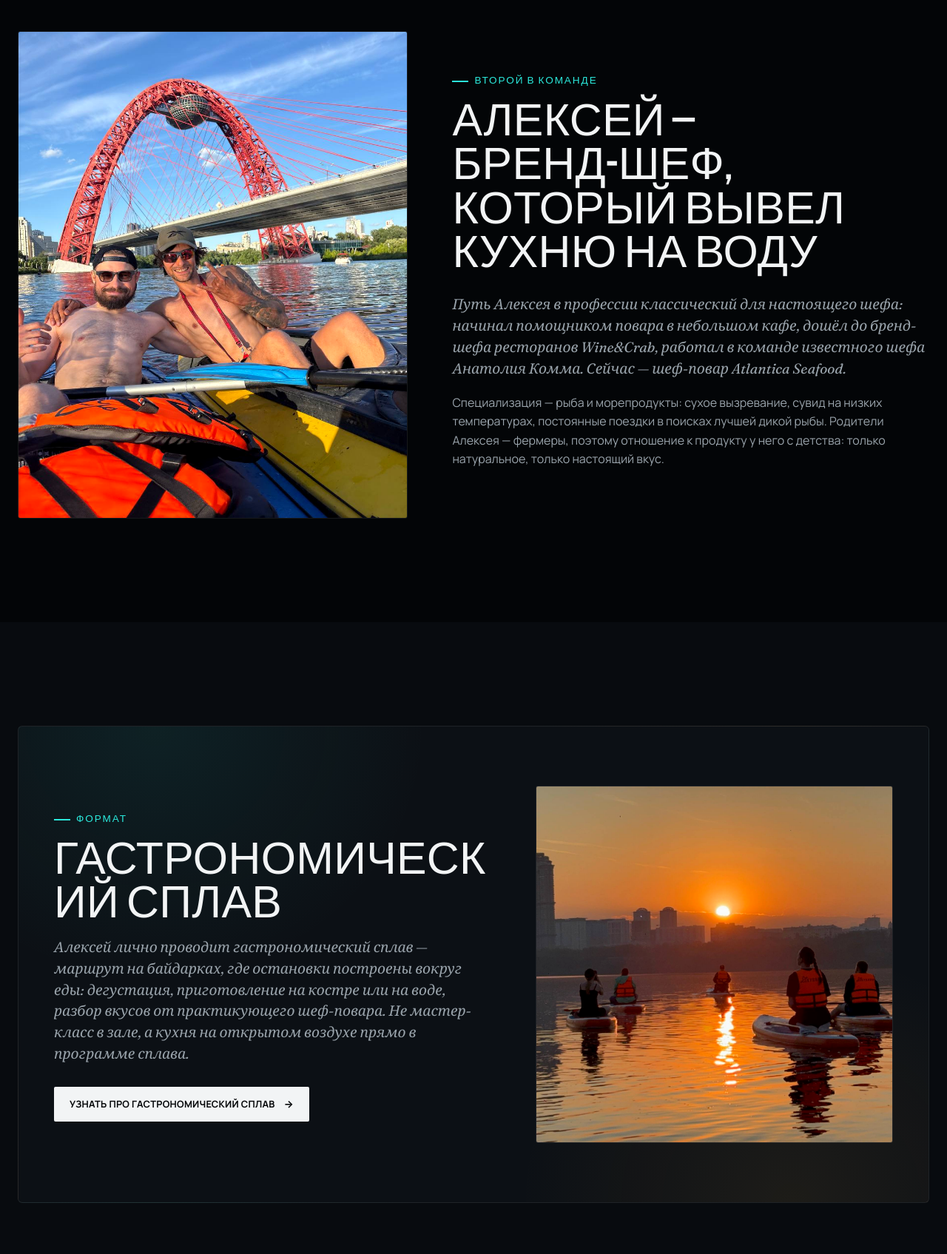
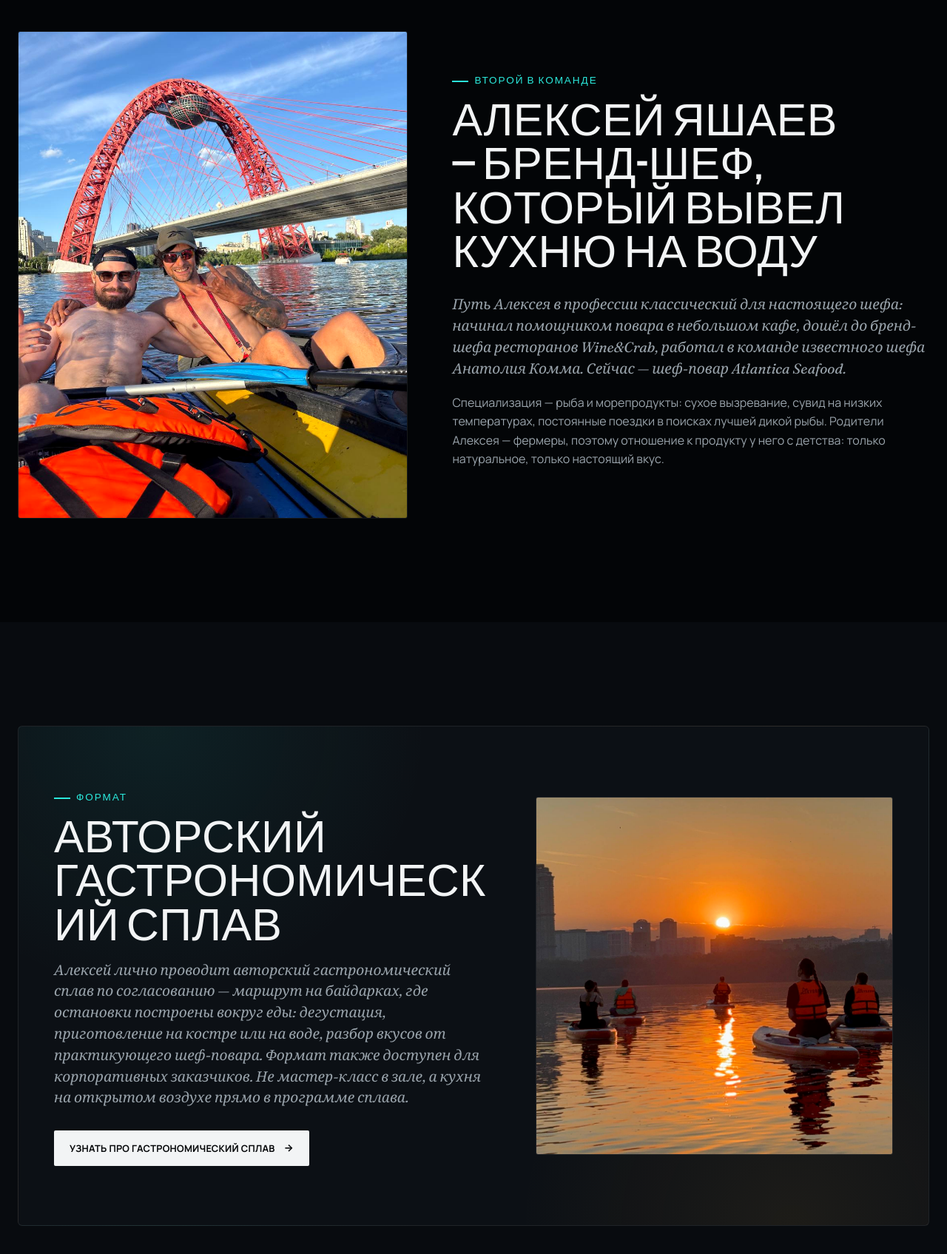
Before and after one commit to id11935399-cmyk/sap_sport, a plain HTML site: page about.html in a window 1280 px wide. Shown: the part 2740-4435 px from the top of the page at 74% size. Drawn offline with nearby package versions, Linux system fonts and the light colour scheme.

Commit message:
Переформулировка позиционирования: сдаём снаряжение в суб-аренду + сопровождающий, без формулировки 'организуем сплавы'. Фамилия Яшаев, авторский гастрономический сплав по согласованию + корпоративы

```diff
--- a/about.html
+++ b/about.html
@@ -73,7 +73,7 @@
       <div>
         <span class="eyebrow">Почему сплавы</span>
         <h2>Вода — тоже стихия, к которой нельзя относиться легко</h2>
-        <p class="lead">Идея сплавов выросла из того же принципа, что и другие мои проекты: показать людям что-то по-настоящему сильное — маршрут, вид, ощущение — но сделать это без самодеятельности. Мы сдаём в суб-аренду байдарки собственного флота и партнёрских лодочных станций и всегда выходим на воду с техническим специалистом, который отвечает за маршрут и группу.</p>
+        <p class="lead">Идея выросла из того же принципа, что и другие мои проекты: дать людям технологичное снаряжение для по-настоящему сильных маршрутов — без самодеятельности. Мы сдаём в суб-аренду байдарки собственного флота и партнёрских лодочных станций, даём карты с готовыми маршрутами, а сопровождающий следит за сохранностью снаряжения и помогает на маршруте.</p>
         <p>Отношение к воде здесь такое же, как в спасательной службе: жилеты обязательны, инструктаж перед каждым выходом, оценка погоды и уровня воды до старта. Это не бюрократия ради галочки — это то, что позволяет людям без опыта в парашютном спорте или скалолазании безопасно попробовать что-то по-настоящему яркое.</p>
         <a href="safety.html" class="btn btn-ghost btn-sm">Как устроена безопасность →</a>
       </div>
@@ -86,7 +86,7 @@
       <div class="media media-tall" data-reveal="scale"><img src="img/about/alexey.jpg" alt="Валерий и Алексей на байдарке у Живописного моста"></div>
       <div data-reveal>
         <span class="eyebrow">Второй в команде</span>
-        <h2>Алексей — бренд-шеф, который вывел кухню на воду</h2>
+        <h2>Алексей Яшаев — бренд-шеф, который вывел кухню на воду</h2>
         <p class="lead">Путь Алексея в профессии классический для настоящего шефа: начинал помощником повара в небольшом кафе, дошёл до бренд-шефа ресторанов Wine&amp;Crab, работал в команде известного шефа Анатолия Комма. Сейчас — шеф-повар Atlantica Seafood.</p>
         <p>Специализация — рыба и морепродукты: сухое вызревание, сувид на низких температурах, постоянные поездки в поисках лучшей дикой рыбы. Родители Алексея — фермеры, поэтому отношение к продукту у него с детства: только натуральное, только настоящий вкус.</p>
       </div>
@@ -99,8 +99,8 @@
         <div class="two-col" style="align-items:center;">
           <div data-reveal>
             <span class="eyebrow">Формат</span>
-            <h2>Гастрономический сплав</h2>
-            <p class="lead">Алексей лично проводит гастрономический сплав — маршрут на байдарках, где остановки построены вокруг еды: дегустация, приготовление на костре или на воде, разбор вкусов от практикующего шеф-повара. Не мастер-класс в зале, а кухня на открытом воздухе прямо в программе сплава.</p>
+            <h2>Авторский гастрономический сплав</h2>
+            <p class="lead">Алексей лично проводит авторский гастрономический сплав по согласованию — маршрут на байдарках, где остановки построены вокруг еды: дегустация, приготовление на костре или на воде, разбор вкусов от практикующего шеф-повара. Формат также доступен для корпоративных заказчиков. Не мастер-класс в зале, а кухня на открытом воздухе прямо в программе сплава.</p>
             <a href="contacts.html" class="btn btn-primary btn-sm">Узнать про гастрономический сплав</a>
           </div>
           <div class="media media-square" data-reveal="scale"><img src="img/gallery/sunset-sup.jpg" alt="Гастрономический сплав на байдарках"></div>
```
Also changed, not shown: index.html (+1 -1 lines).
